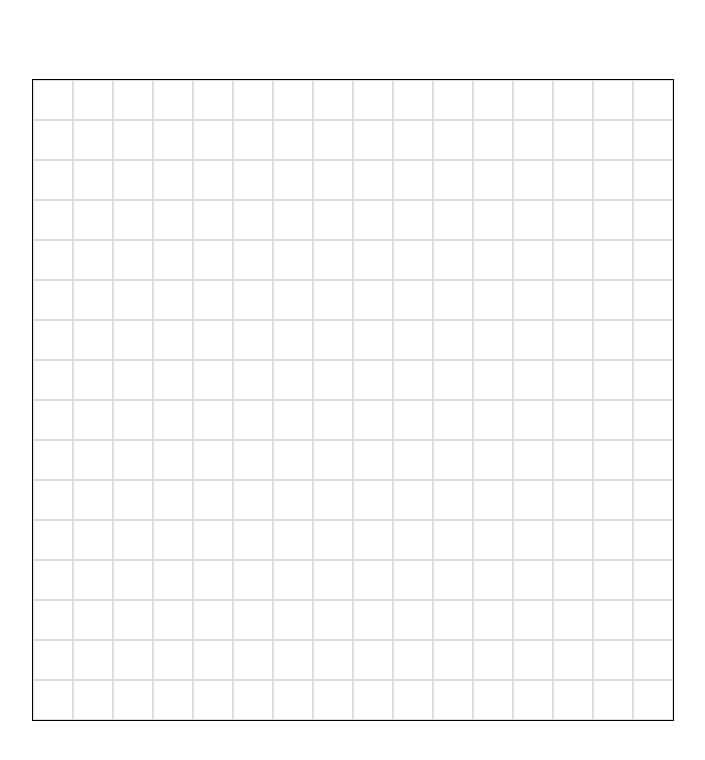
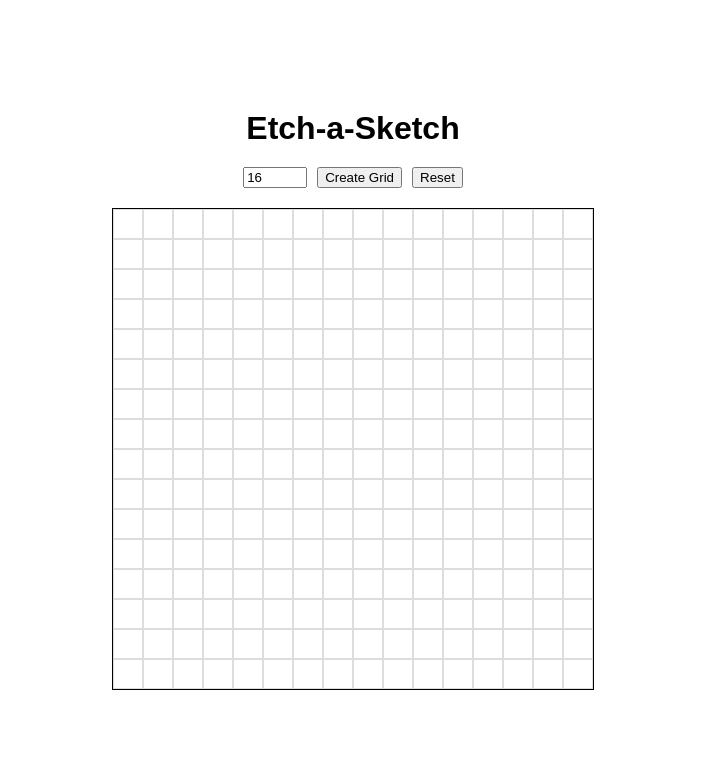
Before and after one commit to ivanucovic/etch-a-sketch, a plain HTML site: page index.html in a window 1280 px wide. Shown: the whole page, without its empty margins (287-992 px from the left). Drawn offline with Linux system fonts and the light colour scheme.

Commit message:
Added mechanism to reset and create new grid

```diff
--- a/index.html
+++ b/index.html
@@ -7,6 +7,7 @@
     <link rel="stylesheet" href="style.css">
 </head>
 <body>
+    <h1>Etch-a-Sketch</h1>
     <div id="container">
 
     </div>
--- a/script.js
+++ b/script.js
@@ -1,13 +1,70 @@
 const container = document.querySelector('#container');
+const body = document.querySelector("body");
 
-function createGrid() {
-    for (let i = 0; i < 16; i++) {
-        for (let j = 0; j < 16; j++) {
-            const div = document.createElement('div');
-            div.classList.add('grid-item');
-            container.appendChild(div);
-        }
+function createGrid(size = 16) {
+    container.innerHTML = ''; // Clear existing grid
+
+    // Update CSS variable or style for item size if needed,
+    // but for simple flex wrap with percentage:
+    const percentage = 100 / size;
+
+    // We can't easily change the CSS class rule from here without more logic,
+    // so let's set the style directly on elements or update style sheet.
+    // Simpler approach for this task: inline styles for width/height.
+
+    for (let i = 0; i < size * size; i++) {
+        const div = document.createElement('div');
+        div.classList.add('grid-item');
+        div.style.width = `${percentage}%`;
+        div.style.height = `${percentage}%`;
+        container.appendChild(div);
     }
 }
 
-createGrid();
+// Controls
+const buttonReset = document.createElement("button");
+buttonReset.textContent = "Reset";
+buttonReset.setAttribute("id", "button-reset");
+
+const textInput = document.createElement("input");
+textInput.setAttribute("type", "number");
+textInput.setAttribute("id", "grid-size");
+textInput.setAttribute("min", "1");
+textInput.setAttribute("max", "100");
+textInput.value = 16;
+
+const buttonCreate = document.createElement("button");
+buttonCreate.textContent = "Create Grid";
+buttonCreate.setAttribute("id", "button-create");
+
+const controlDiv = document.createElement("div");
+controlDiv.setAttribute("id", "control-div");
+controlDiv.appendChild(textInput);
+controlDiv.appendChild(buttonCreate);
+controlDiv.appendChild(buttonReset);
+
+// Insert before container
+body.insertBefore(controlDiv, container);
+
+// Event Listeners
+playArea = container; // Alias for consistency with user snippet
+playArea.addEventListener('mouseover', function (event) {
+    if (event.target.classList.contains('grid-item')) {
+        event.target.style.backgroundColor = 'black';
+    }
+});
+
+buttonCreate.addEventListener('click', () => {
+    let size = parseInt(textInput.value);
+    if (size > 100) size = 100; // Limit max size
+    if (size < 1) size = 1;
+    createGrid(size);
+});
+
+buttonReset.addEventListener('click', () => {
+    const items = document.querySelectorAll('.grid-item');
+    items.forEach(item => item.style.backgroundColor = '');
+});
+
+// Initial grid
+createGrid(16);
--- a/style.css
+++ b/style.css
@@ -1,21 +1,38 @@
 body {
     display: flex;
+    flex-direction: column;
     justify-content: center;
     align-items: center;
-    height: 100vh;
+    min-height: 100vh;
     margin: 0;
+    gap: 20px;
+    font-family: sans-serif;
+}
+
+h1 {
+    margin: 0;
+}
+
+#control-div {
+    display: flex;
+    gap: 10px;
+    align-items: center;
 }
 
 #container {
     display: flex;
     flex-wrap: wrap;
-    width: 80vmin;
-    height: 80vmin;
+    width: 60vmin; /* Making it slightly smaller so it fits nicely with header/controls */
+    height: 60vmin;
     border: 1px solid black;
 }
 
 .grid-item {
-    /* 100% / 16 = 6.25% */
+    /* Calculated by JS or 100% / columns */
+    /* width/height will be set by JS dynamically if we want to support resizing,
+       but for now hardcoded to 16x16, let's keep the explicit CSS but moving towards JS dynamic sizing might be needed soon.
+       Actually, since we are doing resizing, using flex-basis is better or updating JS to set width.
+       For now, keeping 16x16 logic in CSS until JS logic for resizing is fully implemented. */
     width: 6.25%;
     height: 6.25%;
     border: 1px solid #ddd;
```
